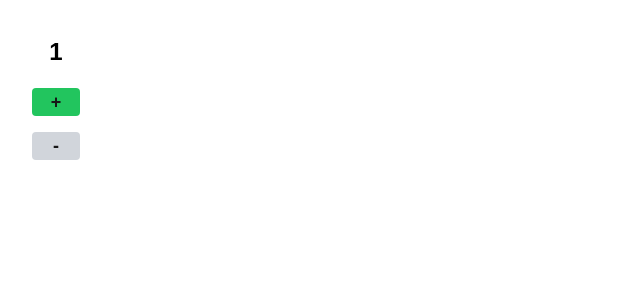
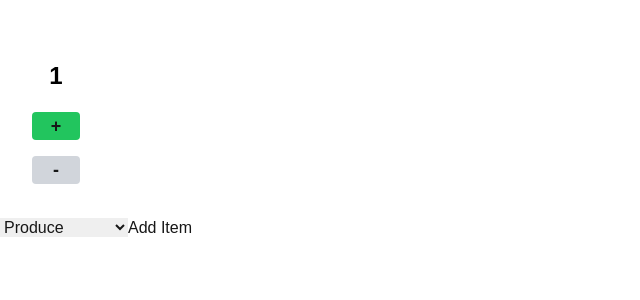
Before and after one commit to SAITjrao/cprg306-assignments, a Next.js app: page /week-5 in a window 1280 px wide. Shown: the top 300 px of the page, without its empty margins (0-640 px from the left). Built offline with nearby package versions, Linux system fonts and the light colour scheme.

Commit message:
add functionality and html components

```diff
--- a/app/week-5/page.js
+++ b/app/week-5/page.js
@@ -1,7 +1,52 @@
+"use client";
+
+import { useState } from "react";
 import NewItem from "./new-item";
 
 export default function Page(){
+    const [name, setName] = useState("");
+    const [quantity, setQuantity] = useState(1);
+    const [category, setCategory] = useState("produce");
+
+    function handleSubmit(e){
+        e.preventDefault;
+
+        const item = {
+            name,
+            quantity,
+            category
+        }
+
+        console.log(item);
+        alert(`Item added:
+            \nName: ${name}
+            \nQuantity: ${quantity}
+            \nCategory: ${category}`);
+
+        setName("");
+        setQuantity(1);
+        setCategory("produce");
+    }
+
+
     return(
-        <NewItem />
+        <form onSubmit={handleSubmit}>
+            <input type="text" value={name} onChange={(e) => setName(e.target.value)} required></input>
+            <NewItem />
+            <select value={category} onChange={(e) => setCategory(e.target.value)}>
+                <option value="produce">Produce</option>
+                <option value="dairy">Dairy</option>
+                <option value="bakery">Bakery</option>
+                <option value="meat">Meat</option>
+                <option value="frozen">Frozen Foods</option>
+                <option value="canned">Canned Goods</option>
+                <option value="dry goods">Dry Goods</option>
+                <option value="beverages">Beverages</option>
+                <option value="snacks">Snacks</option>
+                <option value="household">Household</option>
+                <option value="other">Other</option>
+            </select>
+            <button type="submit" onSubmit={handleSubmit}>Add Item</button>
+    </form>
     )
 }
```
